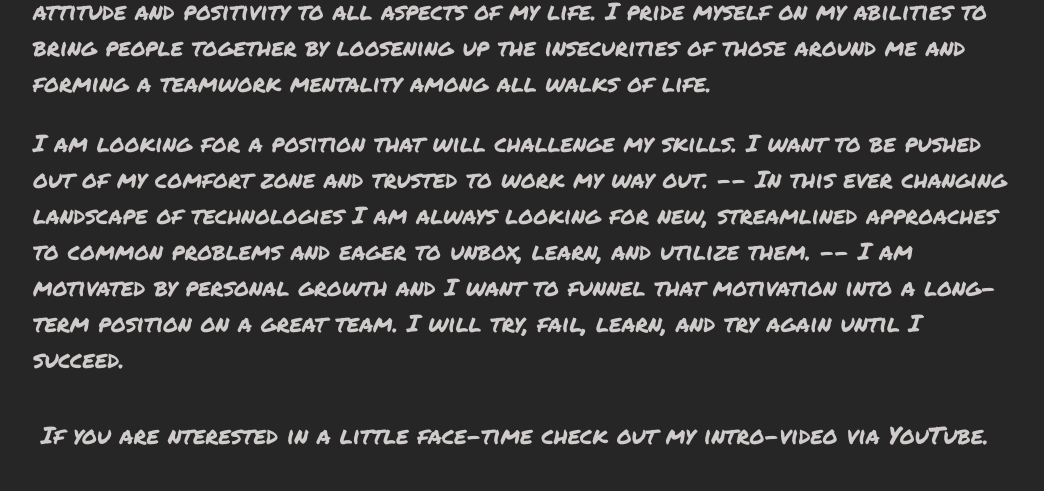
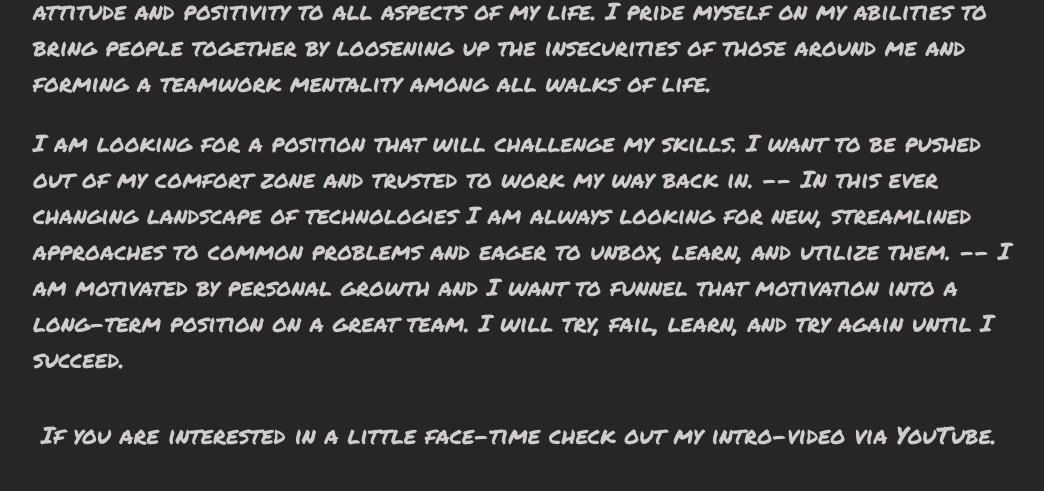
Before and after one commit to michael-albright/My-Portfolio, a React (Create React App) app: page / in a window 1280 px wide. Shown: the part 1656-2147 px from the top of the page, without its empty margins (115-1159 px from the left). Built offline with nearby package versions, Linux system fonts and the light colour scheme.

Commit message:
sentence fix in About Me

```diff
--- a/src/components/AboutMe.js
+++ b/src/components/AboutMe.js
@@ -43,7 +43,7 @@ function AboutMe() {
                 </p>
                 <p className="about-content mt-4">
                 I am looking for a position that will challenge my skills. I want to be pushed out of
-                my comfort zone and trusted to work my way out. -- In this ever changing landscape of
+                my comfort zone and trusted to work my way back in. -- In this ever changing landscape of
                 technologies I am always looking for new, streamlined approaches to common problems and
                 eager to unbox, learn, and utilize them. -- I am motivated by personal growth and I want
                 to funnel that motivation into a long-term position on a great team. I will try, fail,
@@ -52,7 +52,7 @@ function AboutMe() {
 
                 <br/>
                 <p className="about-contact-video mx-2">
-                    If you are nterested in a little face-time check out my intro-video via YouTube.
+                    If you are interested in a little face-time check out my intro-video via YouTube.
                 </p>
                 <div className="container d-flex justify-content-center">
                     <a href="https://www.youtube.com/watch?v=Q_chwRCWajM">
```
